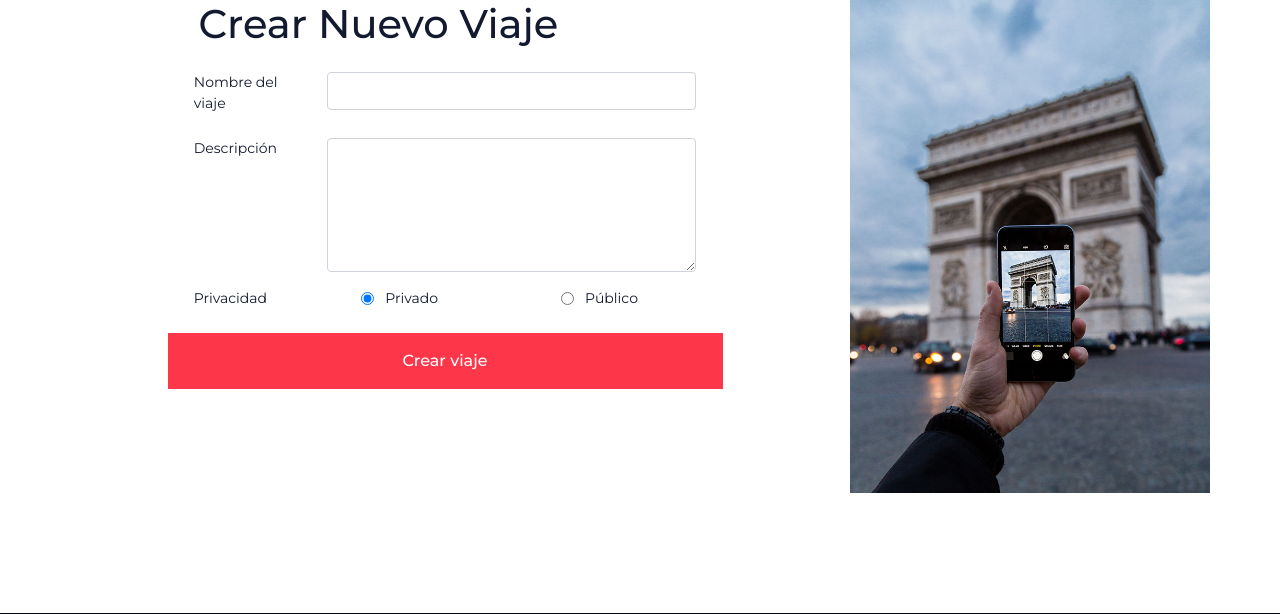
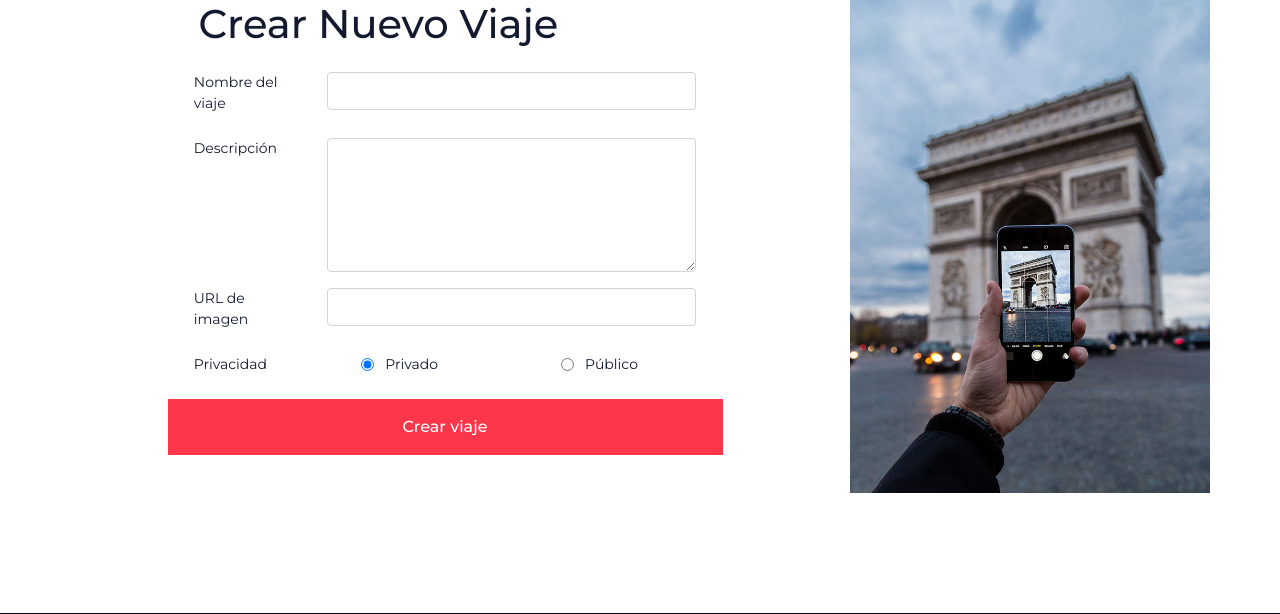
Before and after one commit to JotaJota96/TripDo_obligatorio_PHP, a CodeIgniter app: page /laboratorio-php/crearViaje in a window 1280 px wide. Shown: the part 168-782 px from the top of the page. Run offline with CodeIgniter, Linux system fonts and the light colour scheme; the visitor is signed in with stand-in values (Sample User, id 1); data that the repository does not hold is empty; some libraries are stand-ins or nearby versions.

Commit message:
Agregado cargar imagen de viaje desde URL

```diff
--- a/documentacion/base_de_datos_DDL.sql
+++ b/documentacion/base_de_datos_DDL.sql
@@ -135,6 +135,7 @@ CREATE TABLE `viaje` (
   `nombre` varchar(50) COLLATE utf8_spanish2_ci NOT NULL,
   `descripcion` text COLLATE utf8_spanish2_ci NOT NULL,
   `publico` tinyint(1) NOT NULL,
+  `imagen` text COLLATE utf8_spanish2_ci NOT NULL,
   `realizado` tinyint(1) NOT NULL DEFAULT 0,
   `idUsuario` varchar(20) COLLATE utf8_spanish2_ci NOT NULL
 ) ENGINE=InnoDB DEFAULT CHARSET=utf8 COLLATE=utf8_spanish2_ci;
--- a/tripdo/application/controllers/CrearViaje.php
+++ b/tripdo/application/controllers/CrearViaje.php
@@ -19,8 +19,9 @@ class CrearViaje extends CI_Controller {
 		$this->data['header'] = $this->load->view('header', $this->data, TRUE);
 		$this->data['footer'] = $this->load->view('footer', '', TRUE);
 
-		$this->data['defNombre'] =$this->input->post('nombreViaje');
-		$this->data['defDescripcion'] =$this->input->post('descripcion');
+		$this->data['defNombre']      = $this->input->post('nombreViaje');
+		$this->data['defDescripcion'] = $this->input->post('descripcion');
+		$this->data['defLinkImagen']  = $this->input->post('linkImagen');
     }
 
 	public function index(){
@@ -38,10 +39,10 @@ class CrearViaje extends CI_Controller {
 		}
 
 		$dtviaje = new DtViaje();
-		$dtviaje->nombre = $this->input->post('nombreViaje');
+		$dtviaje->nombre      = $this->input->post('nombreViaje');
 		$dtviaje->descripcion = $this->input->post('descripcion');
-
-		$publico = $this->input->post('publico');
+		$dtviaje->imagen      = $this->input->post('linkImagen');
+		$publico              = $this->input->post('publico');
 
 		if($publico=='option1'){
 			$dtviaje->publico = false;
@@ -72,6 +73,7 @@ class CrearViaje extends CI_Controller {
 		//Validaciones
 		$this->form_validation->set_rules('nombreViaje', 'Nombre del viaje', 'trim|required|min_length[5]|max_length[50]|alpha_numeric_spaces');
 		$this->form_validation->set_rules('descripcion', 'Descripción', 'trim|required');
+		$this->form_validation->set_rules('linkImagen', 'URL de imagen', 'trim|required|min_length[10]|valid_url');
 
 		//Mensajes de error
 		$this->form_validation->set_message('min_length', 'El campo %s debe tener al menos %s caracteres.');
@@ -79,6 +81,7 @@ class CrearViaje extends CI_Controller {
 		$this->form_validation->set_message('required', 'El campo %s es obligatorio.');
 		$this->form_validation->set_message('alpha_dash','El campo %s solo puede contener caracteres alfanuméricos, guiones bajos y guiones.');
 		$this->form_validation->set_message('alpha_numeric_spaces','El campo %s solo puede contener caracteres alfanuméricos, números y espacios');
+		$this->form_validation->set_message('valid_url','El campo %s debe ser una URL a una imagen');
 
 		if($this->form_validation->run() === FALSE){
 			$this->load->view('crear_viaje', $this->data);
--- a/tripdo/application/libraries/DtViaje.php
+++ b/tripdo/application/libraries/DtViaje.php
@@ -4,6 +4,7 @@ class DtViaje{
     public $nombre;
     public $descripcion;
     public $publico;
+    public $imagen;
     public $realizado;
     public $idUsuario;
     public $valoracion;
@@ -16,6 +17,7 @@ class DtViaje{
             'nombre' => $this->nombre,
             'descripcion'=>$this->descripcion,
             'publico'=>$this->publico,
+            'imagen'=>$this->imagen,
             'realizado'=>$this->realizado,
             'idUsuario'=>$this->idUsuario,
             'valoracion'=>$this->valoracion
--- a/tripdo/application/models/MTripDo.php
+++ b/tripdo/application/models/MTripDo.php
@@ -113,6 +113,8 @@ class mTripDo extends CI_Model {
             strcmp($dtViaje->nombre, "") == 0 ||
             ! isset($dtViaje->descripcion) ||
             strcmp($dtViaje->descripcion, "") == 0 ||
+            ! isset($dtViaje->imagen) ||
+            strcmp($dtViaje->imagen, "") == 0 ||
             ! isset($dtViaje->publico)){
                 throw new Exception("Hay datos obligatorios sin completar");
         }
@@ -617,6 +619,7 @@ class mTripDo extends CI_Model {
             $dtv->nombre      = (string) $r->nombre;
             $dtv->descripcion = (string) $r->descripcion;
             $dtv->publico     = (bool)   $r->publico;
+            $dtv->imagen      = (string) $r->imagen;
             $dtv->realizado   = (bool)   $r->realizado;
             $dtv->idUsuario   = (string) $r->idUsuario;
             $dtv->valoracion  = (bool)   $r->valoracion;
@@ -980,6 +983,7 @@ class mTripDo extends CI_Model {
             $dtv->nombre      = (string) $row['nombre'];
             $dtv->descripcion = (string) $row['descripcion'];
             $dtv->publico     = (bool)   $row['publico'];
+            $dtv->imagen      = (string) $row['imagen'];
             $dtv->realizado   = (bool)   $row['realizado'];
             $dtv->idUsuario   = (string) $row['idUsuario'];
             $dtv->valoracion  = (float)  $row['valoracion'];
--- a/tripdo/application/views/crear_viaje.php
+++ b/tripdo/application/views/crear_viaje.php
@@ -30,7 +30,15 @@
                             </div>
 
                             <div class="form-group row col-md-9 mx-auto">
-                                <label class="col-md-3" for="descripcion">Privacidad</label>
+                                <label class="col-md-3" for="linkImagen">URL de imagen</label>
+                                <div class="col-md-9">
+                                    <input type="text" class="form-control" id="linkImagen" name="linkImagen" value="<?= $defLinkImagen?>">
+                                    <span><?= form_error('linkImagen'); ?></span>
+                                </div>
+                            </div>
+
+                            <div class="form-group row col-md-9 mx-auto">
+                                <label class="col-md-3" for="publico">Privacidad</label>
                                 <div class="col-md-9">
                                     <div class="row">
                                         <div class="form-check col-6 text-center">
--- a/tripdo/application/views/viaje.php
+++ b/tripdo/application/views/viaje.php
@@ -17,7 +17,7 @@
 	                        </div>
 	                        <!-- imagen -->
 	                        <div class="post_image">
-								<img src="<?= base_url()?>public/images/news_1.jpg">
+								<img src="<?= $viaje->imagen ?>">
 								<form action="<?= base_url('/viaje/copiar') ?>" method="POST">
 									<input type="hidden" name="idViaje" value="<?= $id ?>" >
 									<button type="submit" name="copiarViaje" class="boton-copiar text-center p-0 px-1">Copiar</button>
```
Also changed, not shown: documentacion/datos_de_prueba.sql (+5 -5 lines), tripdo/application/views/busqueda.php (+2 -7 lines).
